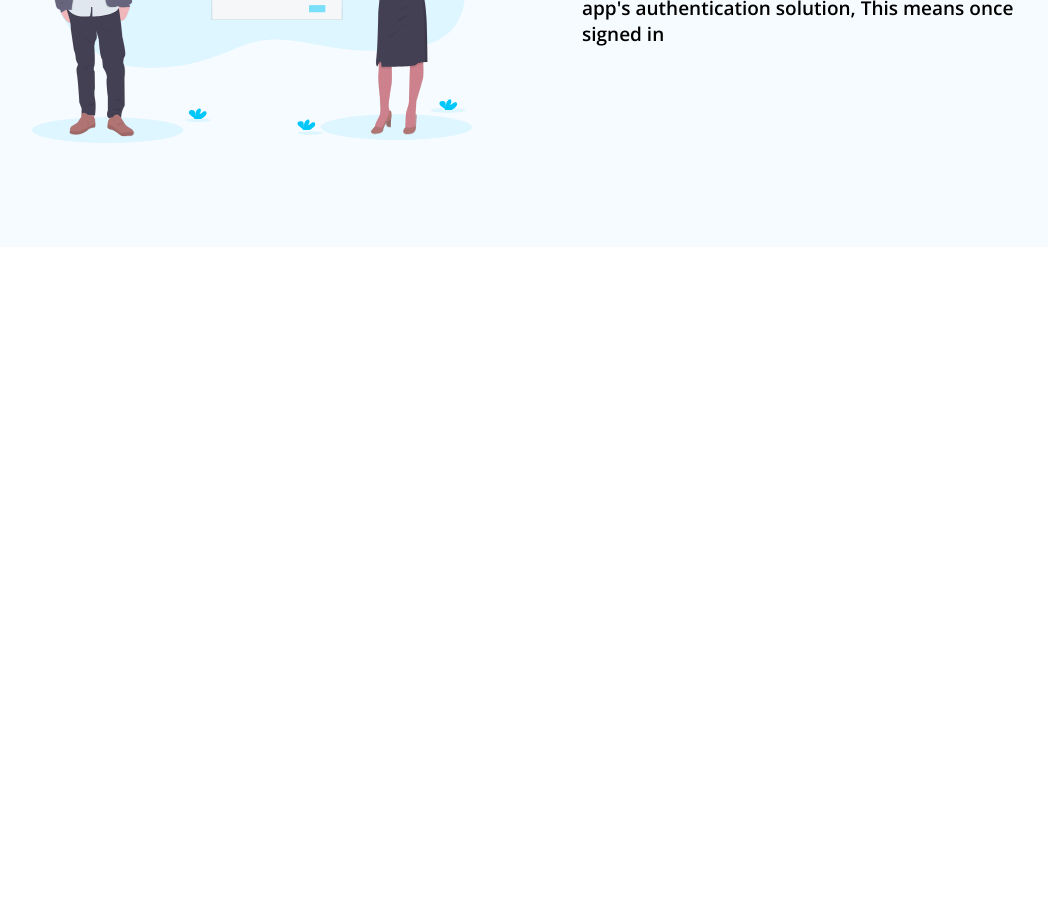
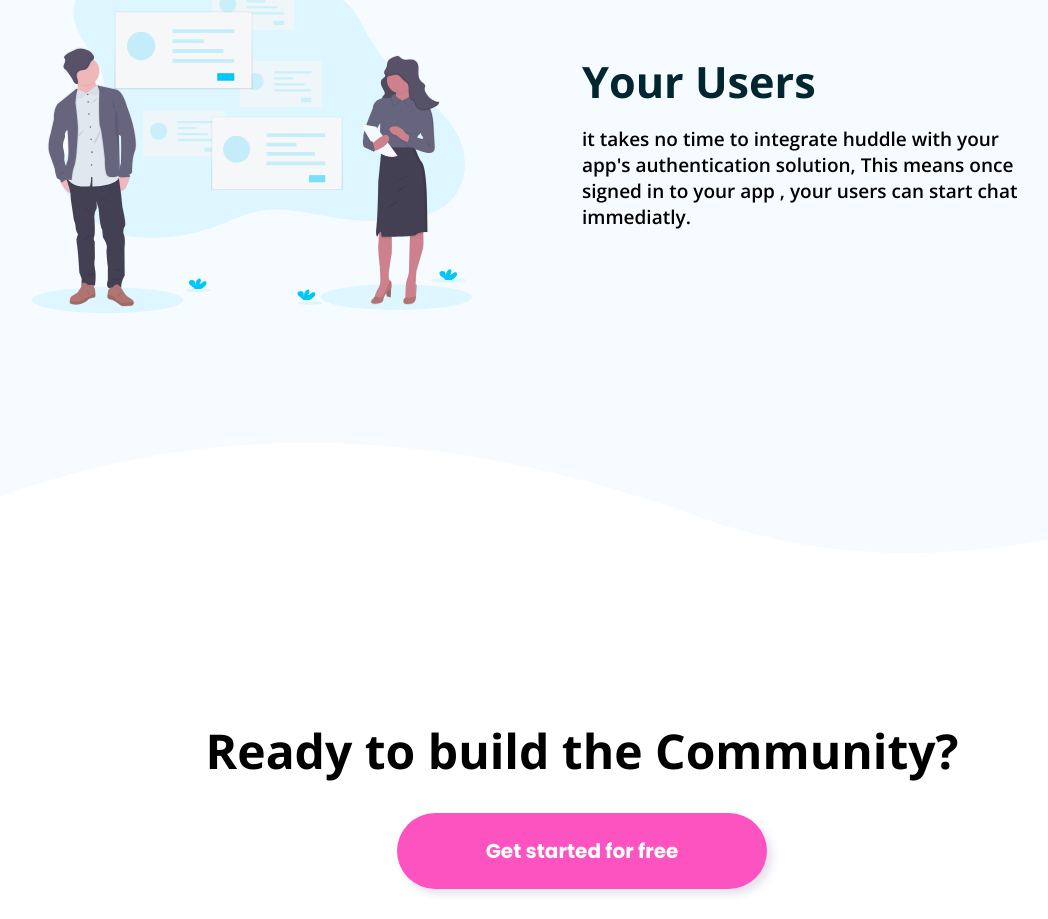
Before and after one commit to tonyykosseifyy/portfolio-project, a React (Create React App) app: page / in a window 1280 px wide. Shown: the part 3640-4559 px from the top of the page, without its empty margins (58-1106 px from the left). Before the commit the page ends 3927 px from the top, so only its background shows below. Built offline with nearby package versions, Linux system fonts and the light colour scheme.

Commit message:
project finished

```diff
--- a/src/App.js
+++ b/src/App.js
@@ -82,6 +82,7 @@ function App() {
             </Wrapper>
 
             <Wrapper parent margin='40px 0' >
+                <img src={backgroundDesktopTop} alt='decoration' />
                 <Wrapper backgroundColor='#F6FBFF' >
                     <FlexContainer>
                     <img src={desktopUsers} alt='decoration' />
@@ -89,14 +90,22 @@ function App() {
                             <h1>Your Users</h1>
                             <p>
                                 it takes no time to integrate huddle with your app's authentication solution,
-                                This means once signed in
+                                This means once signed in to your app , your users can start chat immediatly.
                             </p>
                         </InfoWrapper>
 
                     </FlexContainer>
+                </Wrapper>
+                <img src={backgroundDesktopTop2} alt='decoration' />
+            </Wrapper>
 
-                </Wrapper>
-            </Wrapper>
+            <Container >
+                <Title>Ready to build the Community?</Title>
+                <MainButton margin='30px 0' >
+                    Get started for free
+                </MainButton>
+            </Container>
+
         </div>
     )
 } ;
--- a/src/Components/StyledComponents.js
+++ b/src/Components/StyledComponents.js
@@ -79,6 +79,7 @@ export const MainButton = styled.button`
     padding: 23px 30px ;
     font-weight: bold ;
     font-size: 20px ;
+    margin: ${(props) => props.margin || '0'} ;
     font-family: 'Poppins', sans-serif;
     @media (max-width: 680px) {
         min-width: 70vw ;
```
Also changed, not shown: 1 other file (tests, documents, lock files or other folders).
